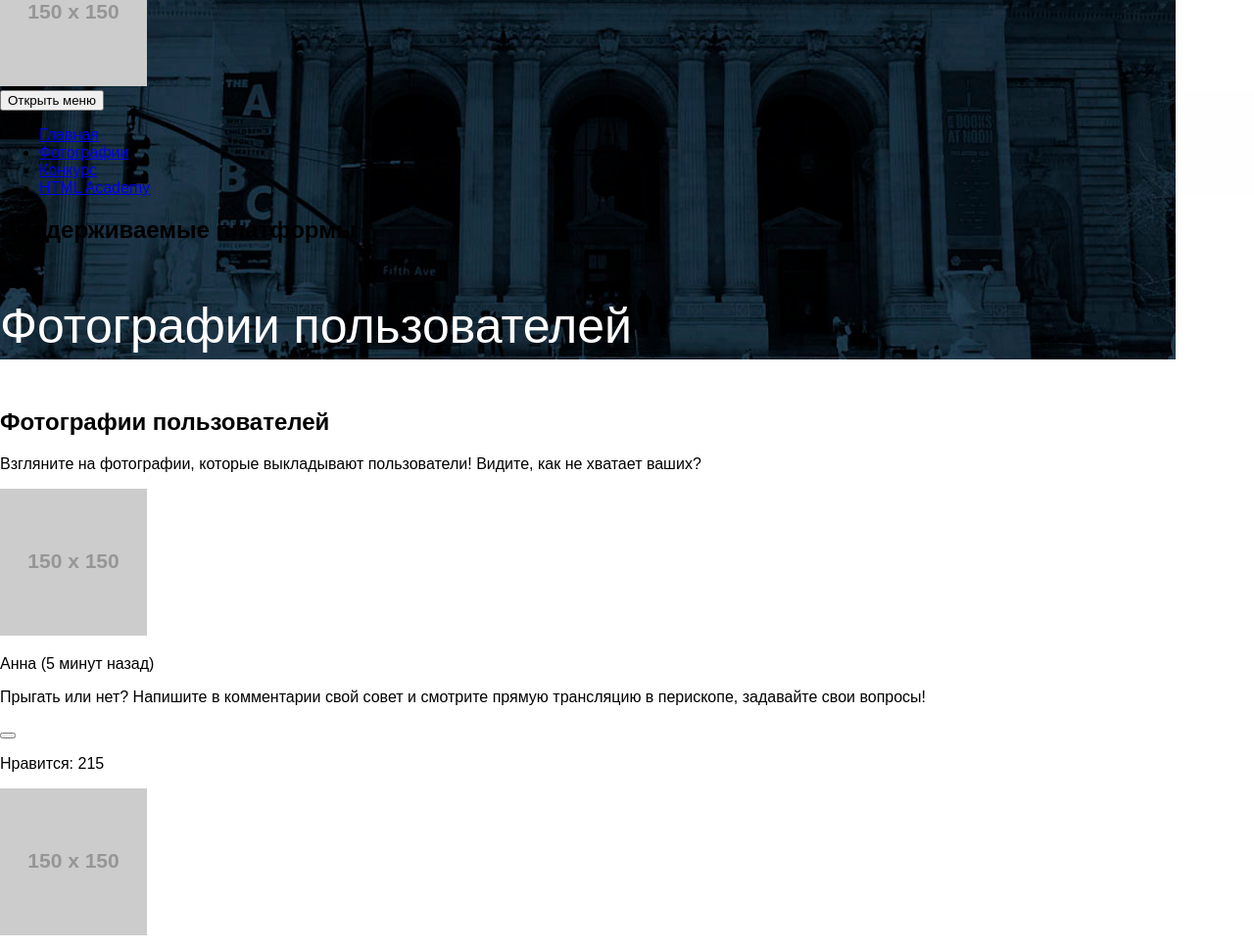
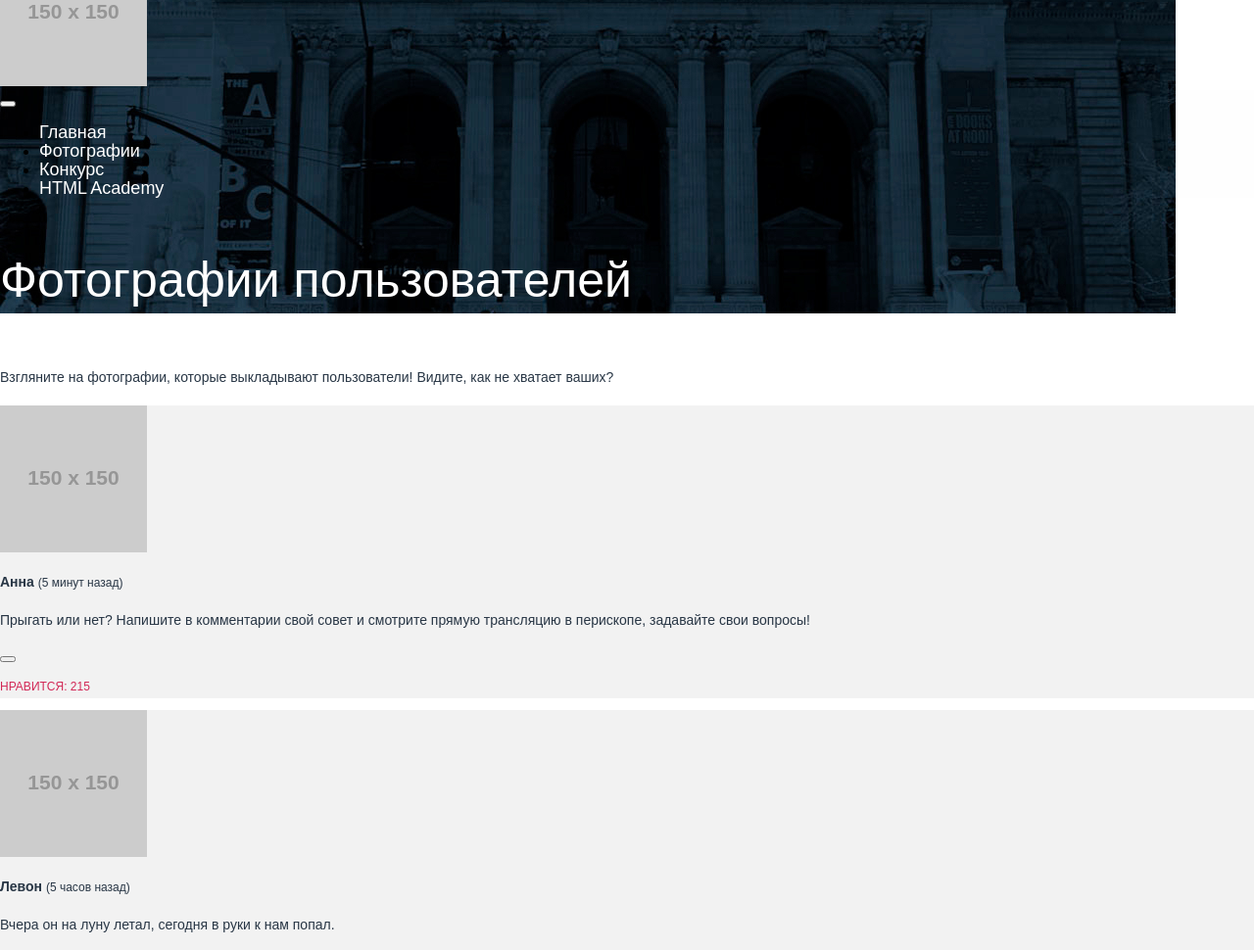
Before and after one commit to Donny-squirtle/913919-pink-21, a website: page source/catalog.html in a window 1280 px wide. Shown: the part 62-1032 px from the top of the page at 98% size. Drawn offline with nearby package versions, Linux system fonts and the light colour scheme; files that its build step writes are made by us from their sources; placeholder pictures from the web are drawn by us.

Commit message:
Стилизация страницы каталога

```diff
--- a/source/catalog.html
+++ b/source/catalog.html
@@ -16,18 +16,18 @@
       </a>
       <nav class="main-navigation">
         <button class="main-navigation__toggle" type="button">
-          <span class="visulay-hidden">Открыть меню</span>
+          <span class="visually-hidden">Открыть меню</span>
         </button>
         <ul class="main-navigation__list site-list">
-          <li class="site-list__item"><a href="index.html">Главная</a></li>
-          <li class="site-list__item"><a href="form.html">Фотографии</a></li>
-          <li class="site-list__item"><a href="form.html">Конкурс</a></li>
-          <li class="site-list__item"><a href="#">HTML Academy</a></li>
+          <li class="site-list__item"><a class="site-list__item-text" href="index.html">Главная</a></li>
+          <li class="site-list__item"><a class="site-list__item-text" href="form.html">Фотографии</a></li>
+          <li class="site-list__item"><a class="site-list__item-text" href="form.html">Конкурс</a></li>
+          <li class="site-list__item"><a class="site-list__item-text" href="#">HTML Academy</a></li>
         </ul>
       </nav>
       <section class="app-download">
         <div class="app-download__container">
-          <h2 class="visulay-hidden">Поддерживаемые платформы</h2>
+          <h2 class="visually-hidden">Поддерживаемые платформы</h2>
           <div class="app-download__top">
             <p class="app-download__title">
               Фотографии пользователей
@@ -43,7 +43,7 @@
   </header>
   <main class="page-main">
     <section class="user-photos">
-      <h1 class="visulay-hidden">Фотографии пользователей</h1>
+      <h1 class="visually-hidden">Фотографии пользователей</h1>
       <p class="user-photos__title">Взгляните на фотографии, которые выкладывают пользователи!
         Видите, как не хватает ваших?</p>
       <div class="user-photos__container">
@@ -53,7 +53,7 @@
           <div class="users-feedback__text">
             <p class="users-feedback__text-title">Анна <span class="users-feedback__text-title--slim">
                 (5 минут назад)</span></p>
-            <p class="users-feedback__text">Прыгать или нет? Напишите в
+            <p class="users-feedback__text-main">Прыгать или нет? Напишите в
               комментарии свой совет и
               смотрите прямую трансляцию в
               перископе, задавайте свои вопросы!</p>
@@ -66,7 +66,7 @@
           <div class="users-feedback__text">
             <p class="users-feedback__text-title">Левон <span class="users-feedback__text-title--slim">
                 (5 часов назад)</span></p>
-            <p class="users-feedback__text">Вчера он на луну летал, сегодня в руки к нам попал.</p>
+            <p class="users-feedback__text-main">Вчера он на луну летал, сегодня в руки к нам попал.</p>
             <button class="users-feedback__button"></button>
             <p class="users-feedback__button-title">Нравится: 356</p>
           </div>
@@ -76,7 +76,7 @@
           <div class="users-feedback__text">
             <p class="users-feedback__text-title">Антон <span class="users-feedback__text-title--slim">
                 (12 часов назад)</span></p>
-            <p class="users-feedback__text">Соседи будут рады!</p>
+            <p class="users-feedback__text-main">Соседи будут рады!</p>
             <button class="users-feedback__button"></button>
             <p class="users-feedback__button-title">Нравится: 666</p>
           </div>
@@ -86,7 +86,7 @@
           <div class="users-feedback__text">
             <p class="users-feedback__text-title">Борис <span class="users-feedback__text-title--slim">
                 (20 часов назад)</span></p>
-            <p class="users-feedback__text">Здесь могла быть ваша цитата о высоком и вечном.</p>
+            <p class="users-feedback__text-main">Здесь могла быть ваша цитата о высоком и вечном.</p>
             <button class="users-feedback__button"></button>
             <p class="users-feedback__button-title">Нравится: 215</p>
           </div>
@@ -96,7 +96,7 @@
           <div class="users-feedback__text">
             <p class="users-feedback__text-title">Сергей <span class="users-feedback__text-title--slim">
                 (25 часов назад)</span></p>
-            <p class="users-feedback__text">Самая кубанская в мире!</p>
+            <p class="users-feedback__text-main">Самая кубанская в мире!</p>
             <button class="users-feedback__button"></button>
             <p class="users-feedback__button-title">Нравится: 4</p>
           </div>
@@ -106,7 +106,7 @@
           <div class="users-feedback__text">
             <p class="users-feedback__text-title">Максим <span class="users-feedback__text-title--slim">
                 (40 часов назад)</span></p>
-            <p class="users-feedback__text">Где снег-то?</p>
+            <p class="users-feedback__text-main">Где снег-то?</p>
             <button class="users-feedback__button"></button>
             <p class="users-feedback__button-title">Нравится: 150</p>
           </div>
@@ -117,7 +117,7 @@
           <div class="users-feedback__text">
             <p class="users-feedback__text-title">Надежда <span class="users-feedback__text-title--slim">
                 (45 часов назад)</span></p>
-            <p class="users-feedback__text">Всем GM и взаимные лайки!</p>
+            <p class="users-feedback__text-main">Всем GM и взаимные лайки!</p>
             <button class="users-feedback__button"></button>
             <p class="users-feedback__button-title">Нравится: 2560</p>
           </div>
@@ -127,14 +127,14 @@
       </div>
     </section>
     <section class="photo-editor">
-      <h2 class="visulay-hidden">Фото редактор</h2>
+      <h2 class="visually-hidden">Фото редактор</h2>
       <div class="photo-editor__container">
         <img class="photo-editor__img" src="https://via.placeholder.com/150x150" alt="фотографии пользователей">
         <form method="post" class="photo-editor__create">
           <label class="photo-editor__img" for="image">
             <!-- <img src="https://via.placeholder.com/150x150" alt="фотографии пользователей"> -->
           </label>
-          <input class="visulay-hidden" type="file" id="image">
+          <input class="visually-hidden" type="file" id="image">
           <div class="photo-editor__create-item">
             <input class="photo-editor__cut" name="photo" type="range" id="cut">
             <label class="photo-editor__cut-img" for="cut"></label>
--- /dev/null
+++ b/source/sass/blocks/photo-editor.scss
@@ -0,0 +1,3 @@
+.photo-editor {
+  background-color: #f2f2f2;
+}
--- /dev/null
+++ b/source/sass/blocks/user-photos.scss
@@ -0,0 +1,7 @@
+.user-photos {
+  .user-photos__title {
+    font-size: 14px;
+    line-height: 30px;
+    color: #283645;
+  }
+}
--- /dev/null
+++ b/source/sass/blocks/users-feedback.scss
@@ -0,0 +1,28 @@
+.users-feedback {
+  background-color: #f2f2f2;
+
+  .users-feedback__text-title {
+    font-weight: bold;
+    font-size: 14px;
+    line-height: 24px;
+    color: #283645;
+  }
+
+  .users-feedback__text-title--slim {
+    font-weight: 300;
+    font-size: 12px;
+  }
+
+  .users-feedback__text-main {
+    font-size: 14px;
+    line-height: 24px;
+    color: #283645;
+  }
+
+  .users-feedback__button-title {
+    font-size: 12px;
+    line-height: 24px;
+    text-transform: uppercase;
+    color: #d22856;
+  }
+}
--- a/source/sass/style.scss
+++ b/source/sass/style.scss
@@ -31,3 +31,6 @@
 @import "blocks/travel-app.scss";
 @import "blocks/achievements.scss";
 @import "blocks/your-emotions.scss";
+@import "blocks/user-photos.scss";
+@import "blocks/users-feedback.scss";
+@import "blocks/photo-editor.scss";
```
Also changed, not shown: source/form.html (+10 -10 lines).
